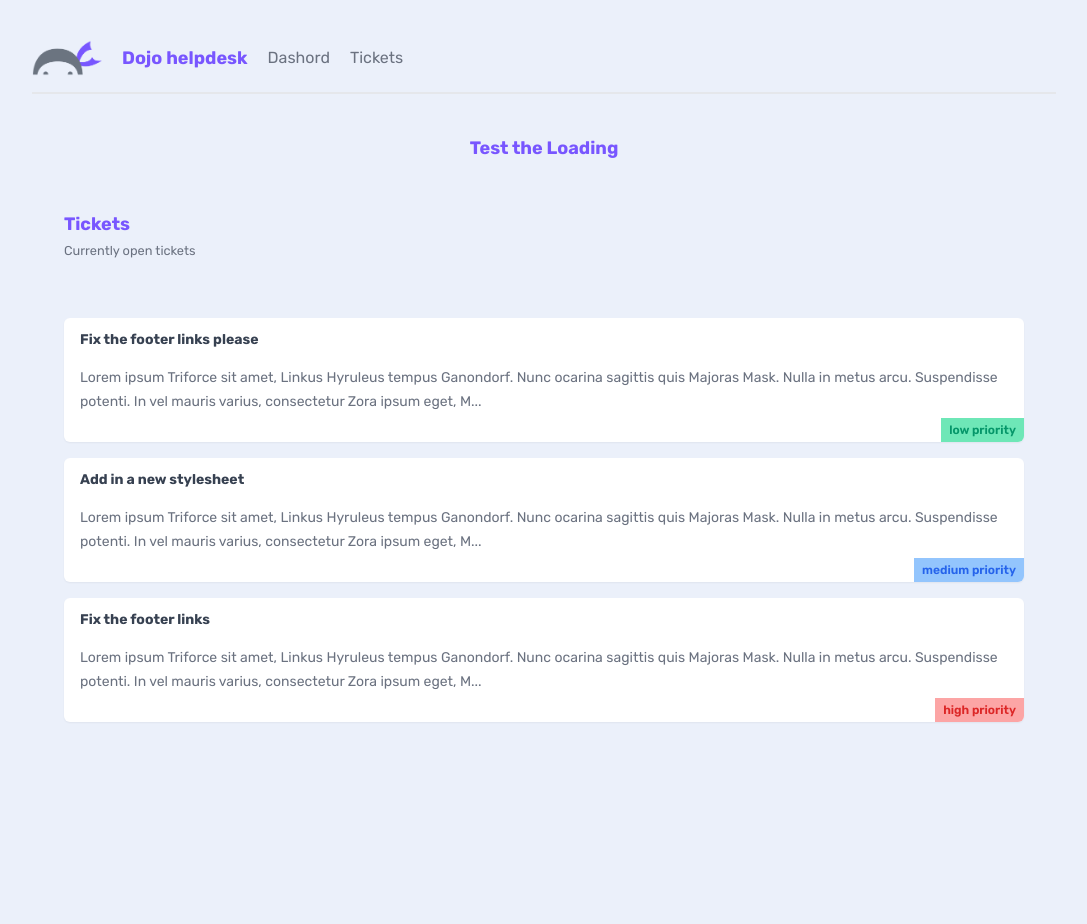
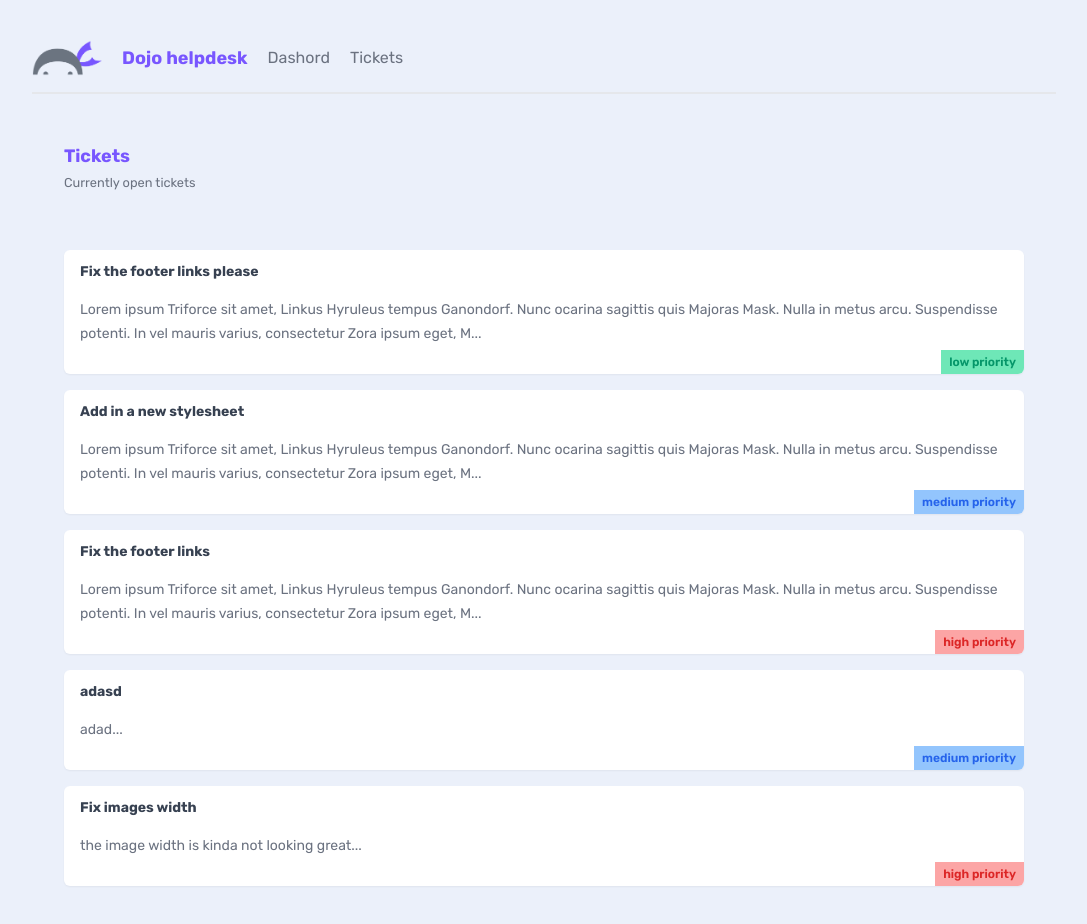
Before and after one commit to ahmedos999/dojo-helpdesk, a Next.js app: page /tickets in a window 1280 px wide. Shown: the top 924 px of the page, without its empty margins (96-1183 px from the left). Before the commit the page ends 800 px from the top, so only its background shows below. Built offline with nearby package versions, Linux system fonts and the light colour scheme; data requests are answered from the project's data file.

Commit message:
project finished

```diff
--- a/app/layout.jsx
+++ b/app/layout.jsx
@@ -18,8 +18,8 @@
 
       <body className={rubik.className}>
       <Navbar></Navbar>
-      <h2 className='text-center'>Test the Loading</h2>
-        {children}</body>
+        {children}
+        </body>
     </html>
   )
 }
--- /dev/null
+++ b/app/tickets/create/createform.jsx
@@ -0,0 +1,75 @@
+"use client"
+
+import React from 'react'
+import { useRouter } from 'next/navigation'
+import { useState } from 'react'
+
+
+
+export default function CreateForm() {
+  const router = useRouter()
+
+  const [title, setTitle] = useState('')
+  const [body, setBody] = useState('')
+  const [priority, setPriority] = useState('low')
+  const [isLoading, setIsLoading] = useState(false)
+
+  const handleSubmit = async (e)  => {
+    e.preventDefault()
+    setIsLoading(true)
+
+    const newTicket = { title, body, priority, user_email: 'mario@netninja.dev' }
+
+    const res = await fetch('http://localhost:4000/tickets', {
+      method: "POST",
+      headers: {"Content-Type": "application/json"},
+      body: JSON.stringify(newTicket)
+    })
+
+    if (res.status === 201) {
+      router.refresh()
+      router.push('/tickets')
+    }
+
+  }
+
+  return (
+    <form onSubmit={handleSubmit} className="w-1/2">
+      <label>
+        <span>Title:</span>
+        <input
+          required
+          type="text"
+          onChange={(e) => setTitle(e.target.value)}
+          value={title}
+        />
+      </label>
+      <label>
+        <span>Title:</span>
+        <textarea
+          required
+          onChange={(e) => setBody(e.target.value)}
+          value={body}
+        />
+      </label>
+      <label>
+        <span>Priority:</span>
+        <select
+          onChange={(e) => setPriority(e.target.value)}
+          value={priority}
+        >
+          <option value="low">Low Priority</option>
+          <option value="medium">Medium Priority</option>
+          <option value="high">High Priority</option>
+        </select>
+      </label>
+      <button
+        className="btn-primary"
+        disabled={isLoading}
+      >
+      {isLoading && <span>Adding...</span>}
+      {!isLoading && <span>Add Ticket</span>}
+    </button>
+    </form>
+  )
+}
--- /dev/null
+++ b/app/tickets/create/page.jsx
@@ -0,0 +1,13 @@
+
+
+import React from 'react'
+import CreateForm from './createform'
+
+export default function CreateTicket() {
+  return (
+    <main className='text-primary text-center'>
+        <h2>add a new ticket</h2>
+        <CreateForm></CreateForm>
+    </main>
+  )
+}
--- a/data/db.json
+++ b/data/db.json
@@ -20,6 +20,20 @@
       "body": "Lorem ipsum Triforce sit amet, Linkus Hyruleus tempus Ganondorf. Nunc ocarina sagittis quis Majoras Mask. Nulla in metus arcu. Suspendisse potenti. In vel mauris varius, consectetur Zora ipsum eget, Master Sword porttitor urna. Fusce elementum urna elit, eget eleifend velit consectetur eget. Integer vel lobortis ipsum, vitae auctor Ocarina of Time. Donec sed urna dapibus, interdum magna a, eleifend magna. Curabitur tincidunt enim a neque volutpat. Phasellus auctor magna vel nunc pretium, ut volutpat justo tristique. Pellentesque cursus convallis mauris, in tempus enim tincidunt vitae.",
       "priority": "high",
       "user_email": "peach@netninja.dev"
+    },
+    {
+      "title": "adasd",
+      "body": "adad",
+      "priority": "medium",
+      "user_email": "mario@netninja.dev",
+      "id": "dSggdM6"
+    },
+    {
+      "title": "Fix images width",
+      "body": "the image width is kinda not looking great",
+      "priority": "high",
+      "user_email": "mario@netninja.dev",
+      "id": "dCeNw0P"
     }
   ]
 }
```
Lines whose indentation alone changed are shown as unchanged.
